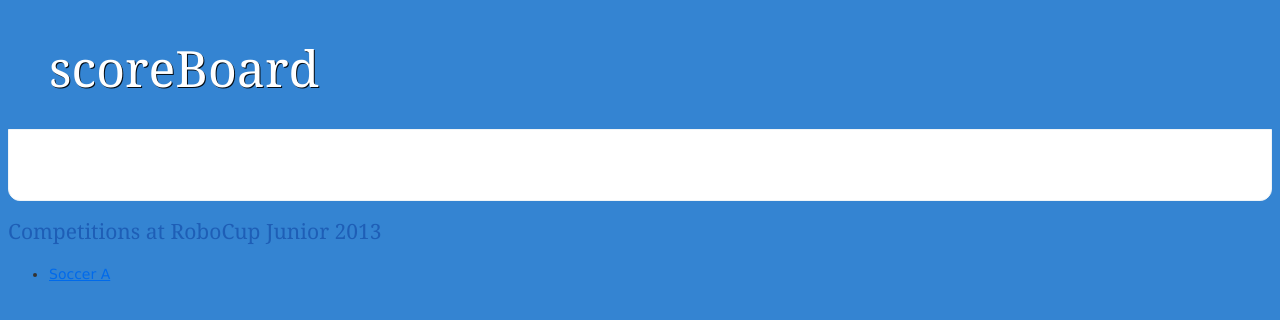
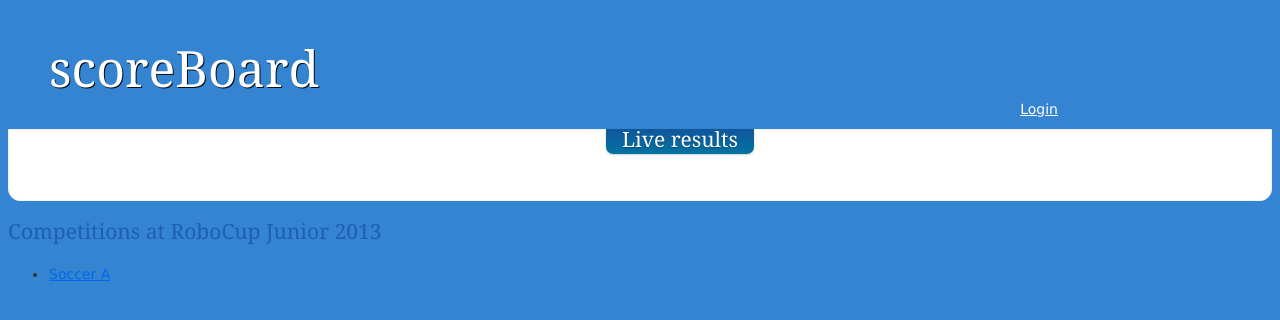
Before and after one commit to xlcteam/scoreBoard, a Django app: template scoreboard/templates/event.html in a window 1280 px wide. Shown: the top 320 px of the page. Run offline with Django 3.2, Linux system fonts and the light colour scheme; the template is opened without the code that fills it: values that come from a table or form of the project are taken from there, others are empty; data comes from the database, SQL or seed files in the repository; both versions use the stored data as it was after the commit; parts of the project's set-up code (start-up, migrations or seed data) failed here and were passed over; some libraries are stand-ins or nearby versions.

Commit message:
show lve results

```diff
--- a/scoreboard/templates/@layout.html
+++ b/scoreboard/templates/@layout.html
@@ -31,6 +31,10 @@
                        <strong><em>{{ user.username }}</em></strong>
                        <strong>|</strong> <a href="/logout"> Logout </a>
                     </div>
+                {% else %}
+                    <div id="userPanel">
+                       <a href="/login"> Login </a>
+                    </div>
                 {% endif %}
         </div>
 
@@ -39,11 +43,15 @@
             {% if user.is_authenticated %}
                 <ul id="menu">
                   <li>
-                    <a n:href="Results:live"> Live results </a>
+                    <a href="Results:live"> Live results </a>
                   </li>
                   <li>
                     Import teams
                   </li>
+                </ul>
+            {% else %}
+                <ul id="menu">
+                    <li> <a href="Results:live"> Live results</a> </li>
                 </ul>
             {% endif %}
           {% block content %}{% endblock %}
```
Also changed, not shown: scoreboard/scoreboard.db.
